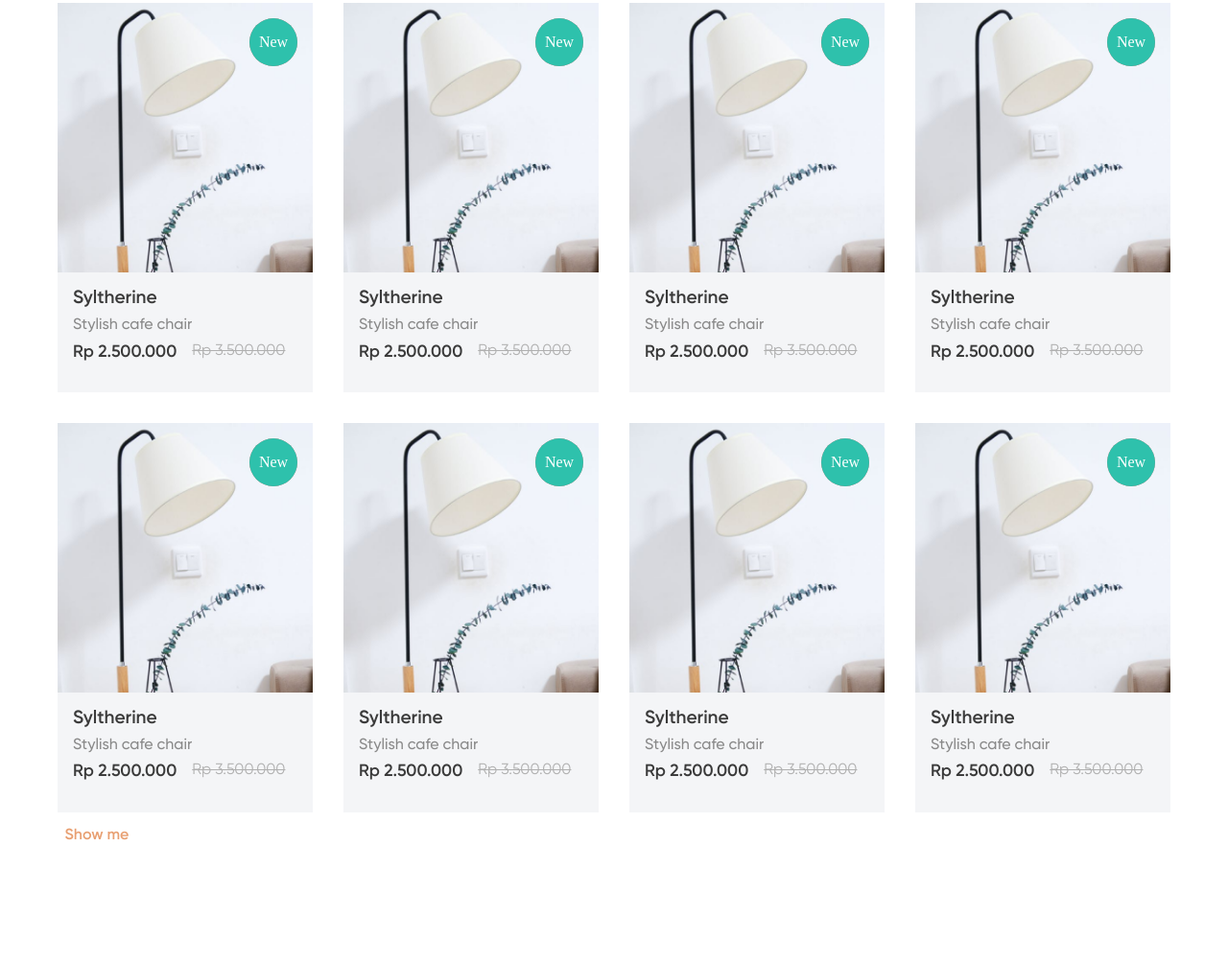
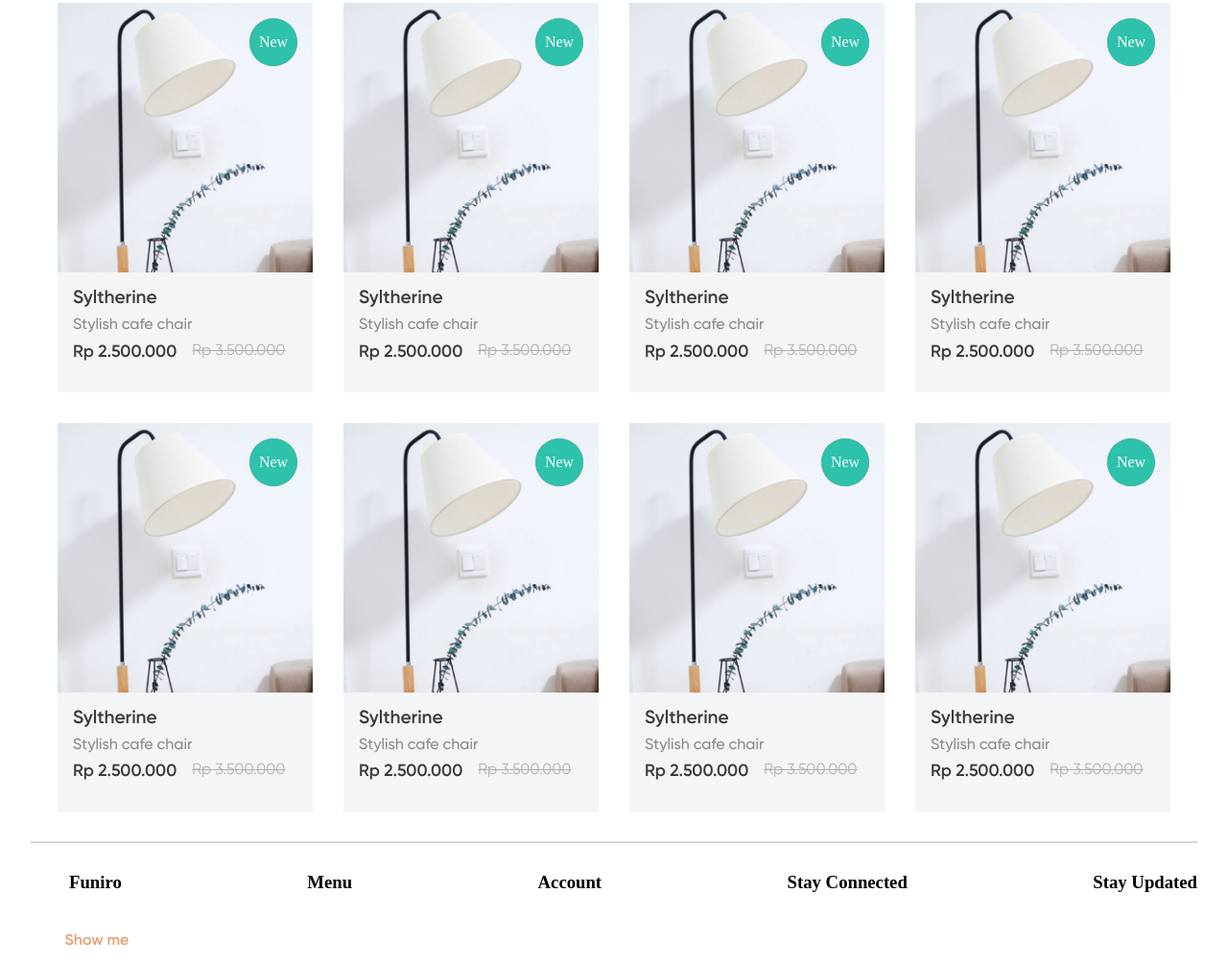
Before and after one commit to sunnyfur/FurnitureShop, a website built with webpack: page src/index.html in a window 1280 px wide. Shown: the part 1170-2175 px from the top of the page at 96% size. Before the commit the page ends 2065 px from the top, so only its background shows below. Built offline with nearby package versions, Linux system fonts and the light colour scheme.

Commit message:
footer start

```diff
--- a/src/index.html
+++ b/src/index.html
@@ -168,6 +168,59 @@
         </div>
       </div>
     </section>
+    <footer class="footer">
+      <div class="container__row_wide">
+        <hr class="footer__line">
+        <nav class="footer__nav">
+          <ul class="footer__list">
+            <li class="footer__list-item">
+              <h3 class="footer__list-title">Funiro</h3>
+            </li>
+            <li class="footer__list-item">
+             <a href="" class="footer__list-link"></a>
+            </li>
+
+          </ul>
+          <ul class="footer__list">
+            <li class="footer__list-item">
+              <h3 class="footer__list-title">Menu</h3>
+            </li>
+            <li class="footer__list-item">
+             <a href="" class="footer__list-link"></a>
+            </li>
+
+          </ul>
+          <ul class="footer__list">
+            <li class="footer__list-item">
+              <h3 class="footer__list-title">Account</h3>
+            </li>
+            <li class="footer__list-item">
+             <a href="" class="footer__list-link"></a>
+            </li>
+
+          </ul>
+          <ul class="footer__list">
+            <li class="footer__list-item">
+              <h3 class="footer__list-title">Stay Connected</h3>
+            </li>
+            <li class="footer__list-item">
+             <a href="" class="footer__list-link"></a>
+            </li>
+
+          </ul>
+          <ul class="footer__list">
+            <li class="footer__list-item">
+              <h3 class="footer__list-title">Stay Updated</h3>
+            </li>
+            <li class="footer__list-item">
+             <a href="" class="footer__list-link"></a>
+            </li>
+
+          </ul>
+        </nav>
+
+      </div>
+    </footer>
   </div>
   <button class="btn btn_card">Show me</button>
 </body>
--- a/src/styles/_vars.scss
+++ b/src/styles/_vars.scss
@@ -21,5 +21,5 @@ $color_old-price:$color_gray4;
 $card_down:#F4F5F7;
 $green:#2EC1AC;
 $discount:#E97171;
-
+$footer_line:$color_gray5;
 $white:white;
--- /dev/null
+++ b/src/styles/blocks/_footer.scss
@@ -0,0 +1,26 @@
+.footer {
+    padding-top: 30px;
+
+
+    &__line {
+        border: 1px solid $footer_line;
+        margin: 0;
+    }
+
+    &__nav {
+        padding-top: 30px;
+        display: flex;
+        justify-content: space-between;
+    }
+
+    &__list {
+
+        list-style-type: none;
+        margin: 0;
+    }
+
+    &__list-title {
+        margin: 0;
+        padding: 0;
+    }
+}
--- a/src/styles/index.scss
+++ b/src/styles/index.scss
@@ -6,3 +6,4 @@
 @import "./blocks/card";
 @import "./blocks/header";
 @import "./blocks/btn";
+@import "./blocks/footer";
```
